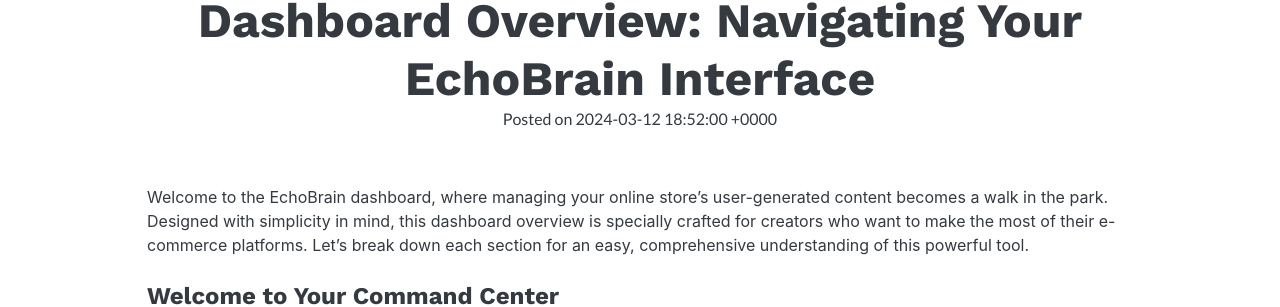
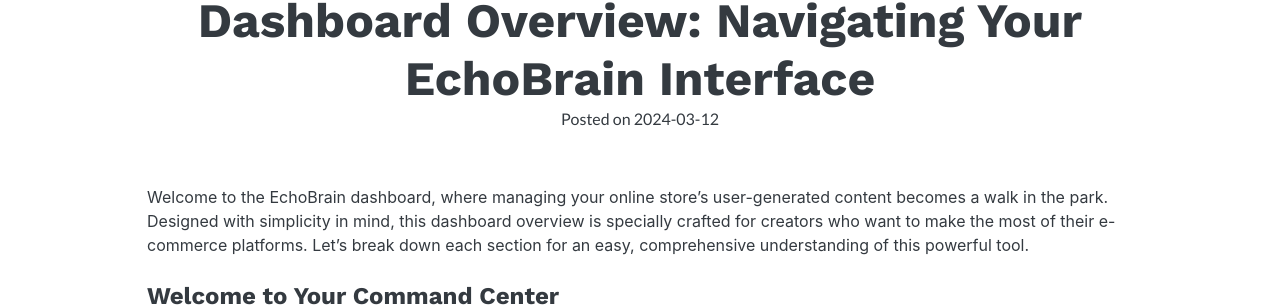
Before and after one commit to echo-brain/echo-brain.github.io, a Jekyll site: the page built from _posts/2024-03-12-dashboard-overview-navigating-your-echobrain-interface.md, in a window 1280 px wide and 900 px high. Shown: the part 150-457 px from the top of the window. Built offline with Jekyll 4.4.1, drawn with Linux system fonts in a browser that asks for light colours.

Commit message:
formato de fecha

```diff
--- a/_layouts/article.html
+++ b/_layouts/article.html
@@ -36,11 +36,11 @@
               <div class="container container--9 wrapper">
                 <div class="section-header section-header--column">
                   <h2 class="section-header__heading section-header__heading--center">{{ page.title | strip_html }}</h2>
-                  <span class="post-meta">Posted on {{ page.date | date: date_format }}</span>
+                  <span class="post-meta">Posted on {{ page.date | date: "%Y-%m-%d"  }}</span>
                   {% if page.last-updated %}
                     <span class="post-meta">
                       <span class="d-none d-md-inline middot">&middot;</span>
-                      Last updated {{ page.last-updated | date: date_format }}
+                      Last updated {{ page.last-updated | date: "%Y-%m-%d"  }}
                     </span>
                   {% endif %}
                 </div>
```
